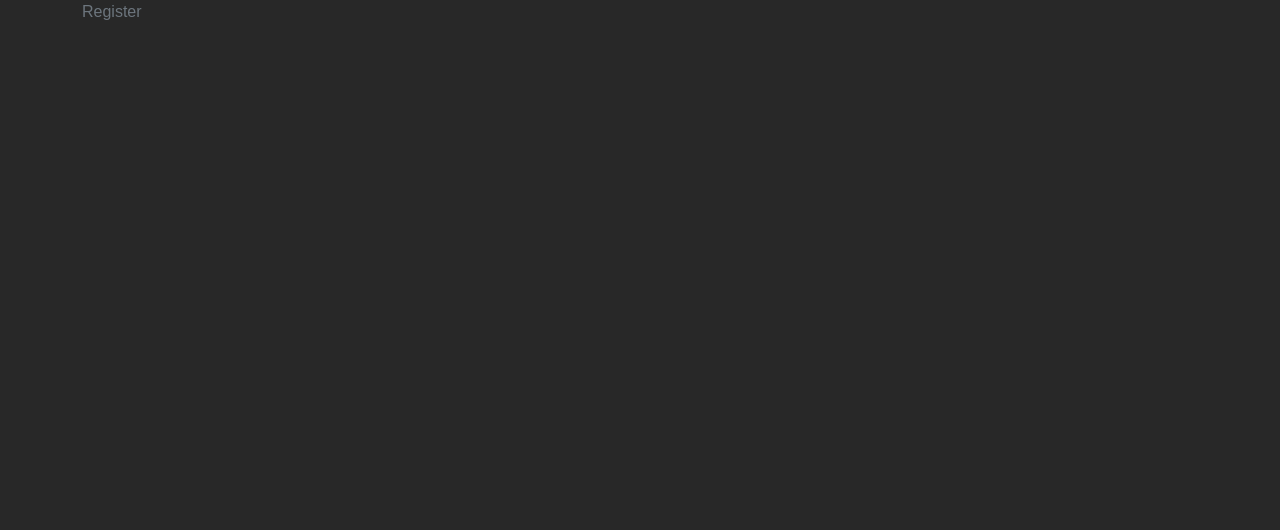
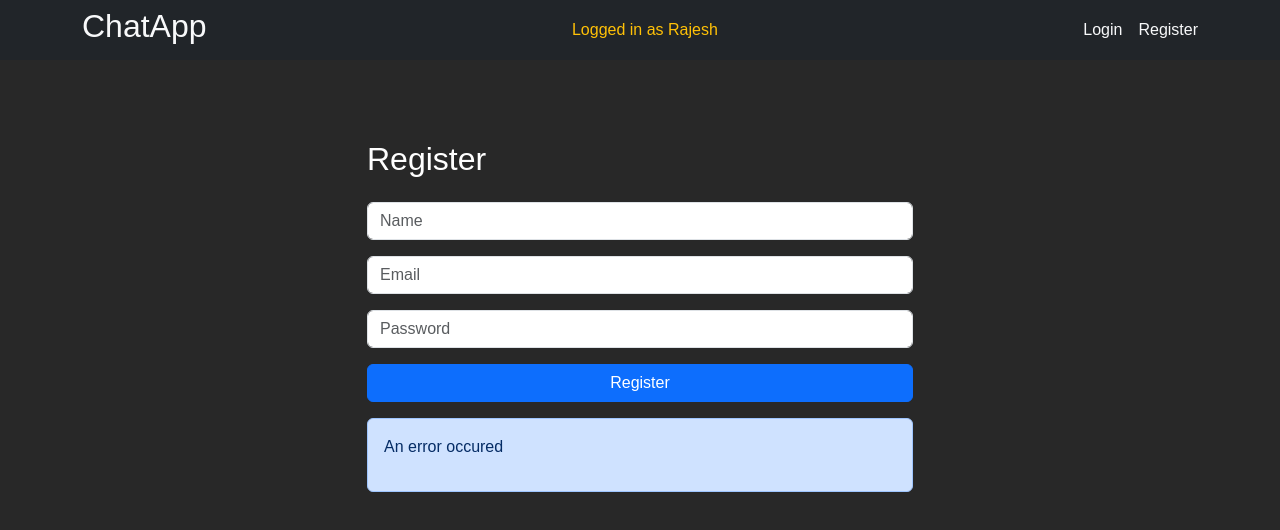
Before and after one commit to rajesh-gole/chat-app, a React (Vite) app in the folder client/: page /register in a window 1280 px wide. Shown: the top 530 px of the page. Built offline with nearby package versions, Linux system fonts and the light colour scheme.

Commit message:
NavBar, Register and Login Component

```diff
--- a/client/src/App.jsx
+++ b/client/src/App.jsx
@@ -4,12 +4,14 @@
 import Login from "./pages/Login"
 import "bootstrap/dist/css/bootstrap.min.css"
 import {Container} from "react-bootstrap"
+import NavBar from "./components/NavBar"
 
 function App() {
 
   return (
     <>
-      <Container className="text-secondary">
+      <NavBar/>
+      <Container >
       <Routes>
         <Route path="/" element={<Chat />} />
         <Route path="/register" element={<Register/>} />
--- /dev/null
+++ b/client/src/components/NavBar.jsx
@@ -0,0 +1,23 @@
+import { Container, Nav, Navbar, Stack } from "react-bootstrap";
+import {Link} from "react-router-dom"
+
+const NavBar = () => {
+    return (<>
+        <Navbar bg="dark" className="mb-4" style={{ height: "3.75rem" }}>
+            <Container>
+                <h2>
+                    <Link to="/" className="link-light text-decoration-none">ChatApp</Link>
+                </h2>
+                <span className="text-warning"> Logged in as Rajesh</span>
+                <Nav>
+                    <Stack direction="horizontal" gap="3">
+                        <Link to="/login" className="link-light text-decoration-none">Login</Link>
+                        <Link to="/register" className="link-light text-decoration-none">Register</Link>
+                    </Stack>
+                </Nav>
+            </Container>
+        </Navbar>
+    </> );
+}
+
+export default NavBar;
--- a/client/src/index.css
+++ b/client/src/index.css
@@ -1,5 +1,6 @@
 @import url('https://fonts.googleapis.com/css2?family=Josefin+Sans:wght@100&family=Mulish:wght@300&family=Nunito:wght@400;700&family=Poppins:wght@200;300;400;500;600;700;800;900&family=Work+Sans:wght@300&display=swap');
 body {
+    color: white;;
     font-family: "Nutito", sans-serif;
     background: rgb(40, 40, 40);
 }
--- a/client/src/pages/Login.jsx
+++ b/client/src/pages/Login.jsx
@@ -1,5 +1,29 @@
+import { Alert, Button, Form, Row, Col, Stack } from "react-bootstrap";
+
 const Login = () => {
-    return <>Login</>;
+    return <>
+        <Form>
+            <Row style={{
+                height: "100vh",
+                justifyContent: "center",
+                paddingTop: "5%"
+            }}>
+                <Col xs={6}>
+                    <Stack gap={3}>
+                        <h2>Login</h2>
+                        <Form.Control type="email" placeholder="Email"/>
+                        <Form.Control type="password" placeholder="Password" />
+                        <Button varient="primary" type="submit">
+                            Login
+                        </Button>
+                        <Alert varient="danger">
+                            <p>An error occured</p>
+                        </Alert>
+                    </Stack>
+                </Col>
+            </Row>
+        </Form>
+    </>;
 }
 
 export default Login;
--- a/client/src/pages/Register.jsx
+++ b/client/src/pages/Register.jsx
@@ -1,5 +1,30 @@
+import { Alert, Button, Form, Row, Col, Stack } from "react-bootstrap";
+
 const Register = () => {
-    return <>Register</>;
+    return <>
+        <Form>
+            <Row style={{
+                height: "100vh",
+                justifyContent: "center",
+                paddingTop: "5%"
+            }}>
+                <Col xs={6}>
+                    <Stack gap={3}>
+                        <h2>Register</h2>
+                        <Form.Control type="text" placeholder="Name"/>
+                        <Form.Control type="email" placeholder="Email"/>
+                        <Form.Control type="password" placeholder="Password" />
+                        <Button varient="primary" type="submit">
+                            Register
+                        </Button>
+                        <Alert varient="danger">
+                            <p>An error occured</p>
+                        </Alert>
+                    </Stack>
+                </Col>
+            </Row>
+        </Form>
+    </>;
 }
 
 export default Register;
```
